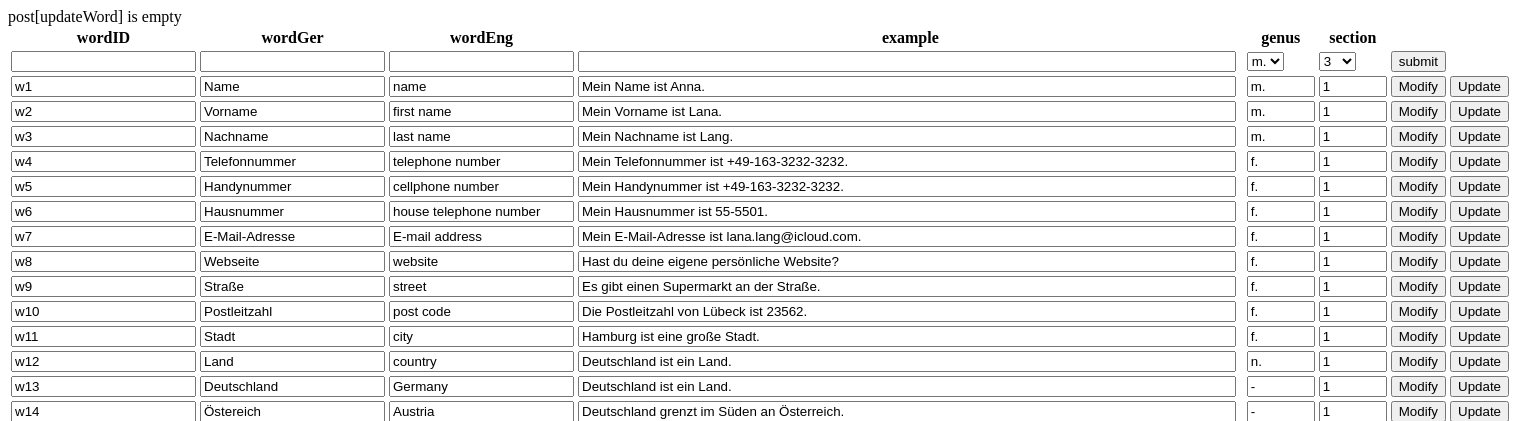
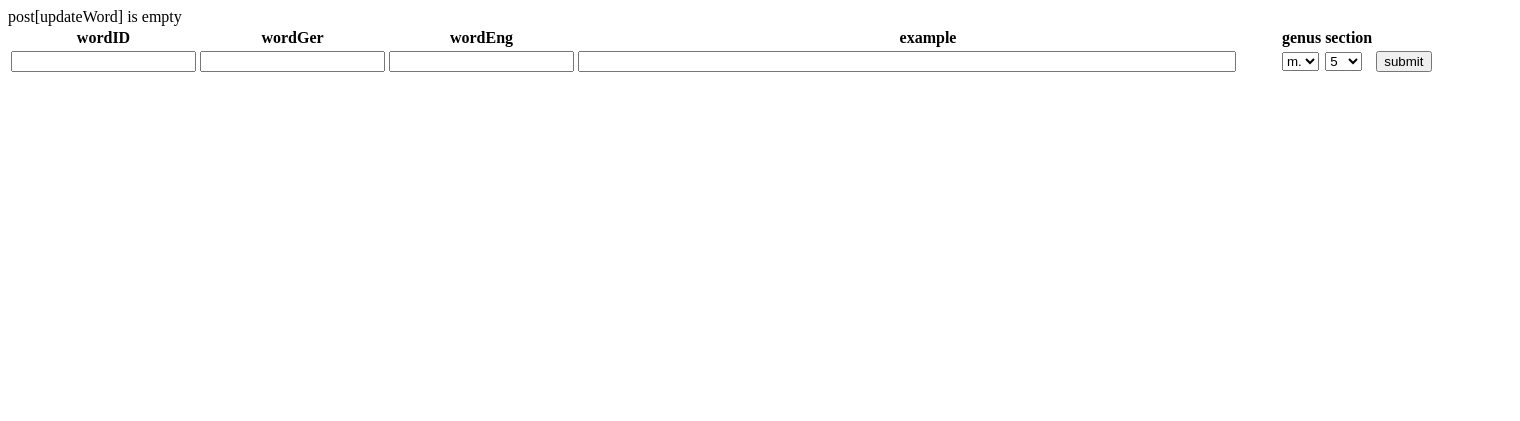
Before and after one commit to QingDerui/Assignment3, a PHP site: the page made by addWord(test).php in a window 1520 px wide. Shown: the top 421 px of the page. After the commit the page ends 72 px from the top, so only its background shows below. Run offline with PHP 8.4, Linux system fonts and the light colour scheme; data comes from the database, SQL or seed files in the repository.

Commit message:
input word table

```diff
--- a/addWord(test).php
+++ b/addWord(test).php
@@ -7,8 +7,8 @@
 </head>
 <body>
 <?php
-require('Word.php');
-require('DB.php');
+require_once ('Word.php');
+require_once ('DB.php');
 if (!empty($_POST['newWord'])) {
     DB_Controller::createConnection();
     DB_Controller::setWordCount();
@@ -96,9 +96,9 @@ if (!empty($_POST['updateWord'])) {
                 <select name="newWord[section]">
                     <option>1</option>
                     <option>2</option>
-                    <option selected>3</option>
+                    <option>3</option>
                     <option>4</option>
-                    <option>5</option>
+                    <option selected>5</option>
                     <option>6</option>
                     <option>7</option>
                     <option>8</option>
@@ -113,8 +113,8 @@ if (!empty($_POST['updateWord'])) {
             </td>
         </form>
     </tr>
-    <?php
-    DB_Controller::createConnection();
+<!--    --><?php
+/*    DB_Controller::createConnection();
     $words = DB_Controller::getAllWords();
     DB_Controller::closeConnection();
     if (is_null($words)) {
@@ -141,7 +141,7 @@ if (!empty($_POST['updateWord'])) {
             echo "</tr>\n";
         }
     }
-    ?>
+    */?>
 </table>
 
 
```
